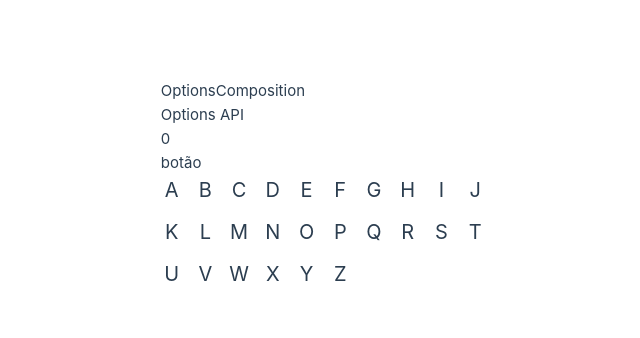
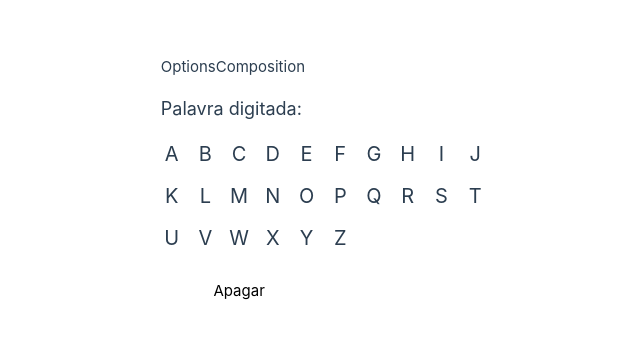
Before and after one commit to JKAmadio/estudos, a Vue app in the folder vue/options-vs-composition/: page / in a window 1280 px wide. Shown: the part 216-554 px from the top of the page, without its empty margins (154-794 px from the left). Built offline with nearby package versions, Linux system fonts and the light colour scheme.

Commit message:
implemented guessed interection

```diff
--- a/vue/options-vs-composition/src/components/CompositionAPI.vue
+++ b/vue/options-vs-composition/src/components/CompositionAPI.vue
@@ -1,21 +1,50 @@
 <script setup>
-  import { ref } from 'vue';
+  import { ref, computed } from 'vue';
   import CompositionKeyboard from './CompositionKeyboard.vue';
+  import CompositionGuessWord from './CompositionGuessWord.vue';
 
-  let counter = ref(0);
+  //game setup variables
+  let dailyWord = 'CASAL';
+  let dailyWordLength = dailyWord.length;
 
-  const handleClick = () => {
-    counter.value += 1;
+  //user interactions variables
+  let word = ref('');
+  let isGuessRight = ref(null);
+
+  /***********************************
+   * INTERAÇOES COM O TECLADO
+   **********************************/
+  function updateGuessedWord(letter) {
+    word.value += letter;
+    isGuessRight.value = null;
+  }
+
+  const disableKeyboard = computed(() => {
+    return word.value.length >= dailyWordLength ? true : false
+  })
+
+  function deleteLastLetter() {
+    word.value = word.value.slice(0, -1);
+    isGuessRight.value = null;
+  }
+
+  function checkGuessedWord() {
+    isGuessRight.value = word.value === dailyWord;
   }
 </script>
 
 <template>
   <div>
-    <h2>
-      Composition component
-    </h2>
-    <p>{{ counter }}</p>
-    <button @click="handleClick">botão</button>
-    <CompositionKeyboard/>
+    <CompositionGuessWord
+      :word="word"
+    />
+    <CompositionKeyboard
+      :disable="disableKeyboard"
+      @updateGuessedWord="updateGuessedWord($event)"
+      @checkGuessedWord="checkGuessedWord"
+      @deleteLastLetter="deleteLastLetter"
+    />
+    <p v-if="isGuessRight === true">PARABÉNS VOCÊ ACERTOU!</p>
+    <p v-else-if="isGuessRight === false">ESSA NÃO É A PALAVRA CERTA</p>
   </div>
 </template>
--- /dev/null
+++ b/vue/options-vs-composition/src/components/CompositionGuessWord.vue
@@ -0,0 +1,17 @@
+<script setup>
+  defineProps({
+    word: {
+      type: String,
+      required: true,
+      validator(value) {
+        return (value === '' || /^[A-Z]+$/.test(value));
+      }
+    }
+  });
+</script>
+
+<template>
+  <div>
+    <p class="my-4 text-lg">Palavra digitada: {{ word }}</p>
+  </div>
+</template>
--- a/vue/options-vs-composition/src/components/CompositionKeyboard.vue
+++ b/vue/options-vs-composition/src/components/CompositionKeyboard.vue
@@ -1,32 +1,53 @@
 <script setup>
   import { ref, onMounted } from 'vue';
+
+  defineProps({
+    disable: { type: Boolean, required: true }
+  });
+
+  const emit = defineEmits([
+    'updateGuessedWord',
+    'checkGuessedWord',
+    'deleteLastLetter'
+  ]);
 
   // create alphabet from A to Z
   let alphabet = ref('');
 
   onMounted(() => {
     for (let index = 65; index <= 90; index++) {
-      alphabet.value += String.fromCharCode(index)
+      alphabet.value += String.fromCharCode(index);
     }
-  })
-
-  // select clicked letter
-  function selectLetter(letter) {
-    console.log(letter);
-  }
+  });
 </script>
 
 <template>
   <div>
-    <div class="grid grid-cols-10 gap-3">
+    <div class="grid grid-cols-10 gap-3 mb-4">
       <button
         v-for="letter in alphabet"
         :key="letter"
+        :disabled="disable"
         class="border border-solid border-white rounded-md  text-xl text-center"
-        @click="selectLetter(letter)"
+        :class="disable ? 'opacity-50' : ''"
+        @click="emit('updateGuessedWord', letter)"
       >
         {{ letter }}
       </button>
     </div>
+    <div class="grid grid-cols-2 gap-3">
+      <button
+        class="button_filled_default"
+        @click="emit('deleteLastLetter')"
+      >
+        Apagar
+      </button>
+      <button
+        class="button_filled_inverted"
+        @click="emit('checkGuessedWord')"
+      >
+        Enviar
+      </button>
+    </div>
   </div>
 </template>
--- a/vue/options-vs-composition/src/components/OptionsAPI.vue
+++ b/vue/options-vs-composition/src/components/OptionsAPI.vue
@@ -1,29 +1,58 @@
 <template>
   <div>
-    <h2>
-      Options API
-    </h2>
-    <p>{{ counter }}</p>
-    <button @click="handleClick">botão</button>
-    <OptionsKeyboard/>
+    <OptionsGuessWord
+      :word="word"
+    />
+    <OptionsKeyboard
+      :disable="disableKeyboard"
+      @updateGuessedWord="updateGuessedWord($event)"
+      @checkGuessedWord="checkGuessedWord"
+      @deleteLastLetter="deleteLastLetter"
+    />
+    <p v-if="isGuessRight === true">PARABÉNS VOCÊ ACERTOU!</p>
+    <p v-else-if="isGuessRight === false">ESSA NÃO É A PALAVRA CERTA</p>
   </div>
 </template>
 
 <script>
 import OptionsKeyboard from './OptionsKeyboard.vue'
+import OptionsGuessWord from './OptionsGuessWord.vue'
+
 export default {
   name: 'OptionsAPI',
   components: {
-    OptionsKeyboard
+    OptionsKeyboard,
+    OptionsGuessWord
   },
   data() {
-    return{
-      counter: 0
+    return {
+      dailyWord: 'CASAL',
+      dailyWordLength: 0,
+      word: '',
+      isGuessRight: null
     };
   },
+  computed: {
+    disableKeyboard() {
+      return this.word.length >= this.dailyWordLength ? true : false
+    }
+  },
+  mounted() {
+    this.dailyWordLength = this.dailyWord.length
+  },
   methods: {
-    handleClick() {
-      this.counter = this.counter + 1;
+    updateGuessedWord(letter) {
+      this.word += letter;
+      this.isGuessRight = null;
+    },
+
+    deleteLastLetter() {
+      this.word = this.word.slice(0, -1);
+      this.isGuessRight = null;
+    },
+
+    checkGuessedWord() {
+      this.isGuessRight = this.word === this.dailyWord;
     }
   }
 }
--- /dev/null
+++ b/vue/options-vs-composition/src/components/OptionsGuessWord.vue
@@ -0,0 +1,20 @@
+<template>
+  <div>
+    <p class="text-lg my-4">Palavra digitada: {{ word }}</p>
+  </div>
+</template>
+
+<script>
+  export default {
+    name: 'OptionsGuessWord',
+    props: {
+      word: {
+        type: String,
+        required: true,
+        validator(value) {
+          return (value === '' || /^[A-Z]+$/.test(value));
+        }
+      }
+    }
+  }
+</script>
--- a/vue/options-vs-composition/src/components/OptionsKeyboard.vue
+++ b/vue/options-vs-composition/src/components/OptionsKeyboard.vue
@@ -1,37 +1,56 @@
 <template>
   <div>
-    <div class="grid grid-cols-10 gap-3">
+    <div class="grid grid-cols-10 gap-3 mb-4">
       <button
         v-for="letter in alphabet"
         :key="letter"
+        :disabled="disable"
         class="border border-solid border-white rounded-md  text-xl text-center"
-        @click="selectLetter(letter)"
+        :class="disable ? 'opacity-50' : ''"
+        @click="$emit('updateGuessedWord', letter)"
       >
         {{ letter }}
       </button>
     </div>
+    <div class="grid grid-cols-2 gap-3">
+      <button
+        class="button_filled_default"
+        @click="$emit('deleteLastLetter')"
+      >
+        Apagar
+      </button>
+      <button
+        class="button_filled_inverted"
+        @click="$emit('checkGuessedWord')"
+      >
+       Enviar
+      </button>
+    </div>
+
   </div>
 </template>
 
 <script>
   export default {
     name: 'OptionsKeyboard',
+    props: {
+      disable: { type: Boolean, required: true }
+    },
     data() {
       return {
         alphabet: ''
       };
     },
+    emits: [
+      'deleteLastLetter',
+      'checkGuessedWord',
+      'updateGuessedWord'
+    ],
     mounted() {
       // create alphabet from A to Z
       for (let index = 65; index <= 90; index++) {
         this.alphabet += String.fromCharCode(index)
       }
-    },
-    methods: {
-      // select clicked letter
-      selectLetter(letter) {
-        console.log(letter);
-      }
     }
   }
 </script>
--- a/vue/options-vs-composition/src/style.css
+++ b/vue/options-vs-composition/src/style.css
@@ -1,3 +1,17 @@
 @tailwind base;
 @tailwind components;
 @tailwind utilities;
+
+@layer components {
+  .button_filled_structure {
+    @apply py-2 px-4 border-2 border-solid rounded-md
+  }
+
+  .button_filled_default {
+    @apply button_filled_structure border-white bg-white hover:bg-transparent text-black hover:text-white
+  }
+
+  .button_filled_inverted {
+    @apply button_filled_structure border-white bg-transparent hover:bg-white text-white hover:text-black
+  }
+}
```
